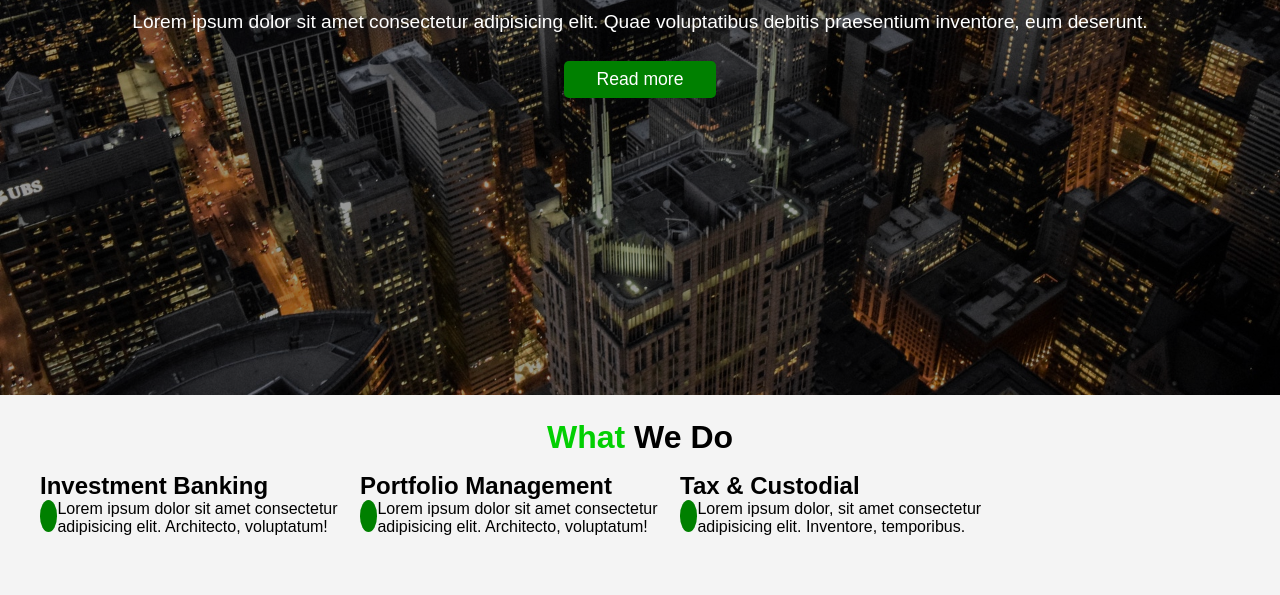
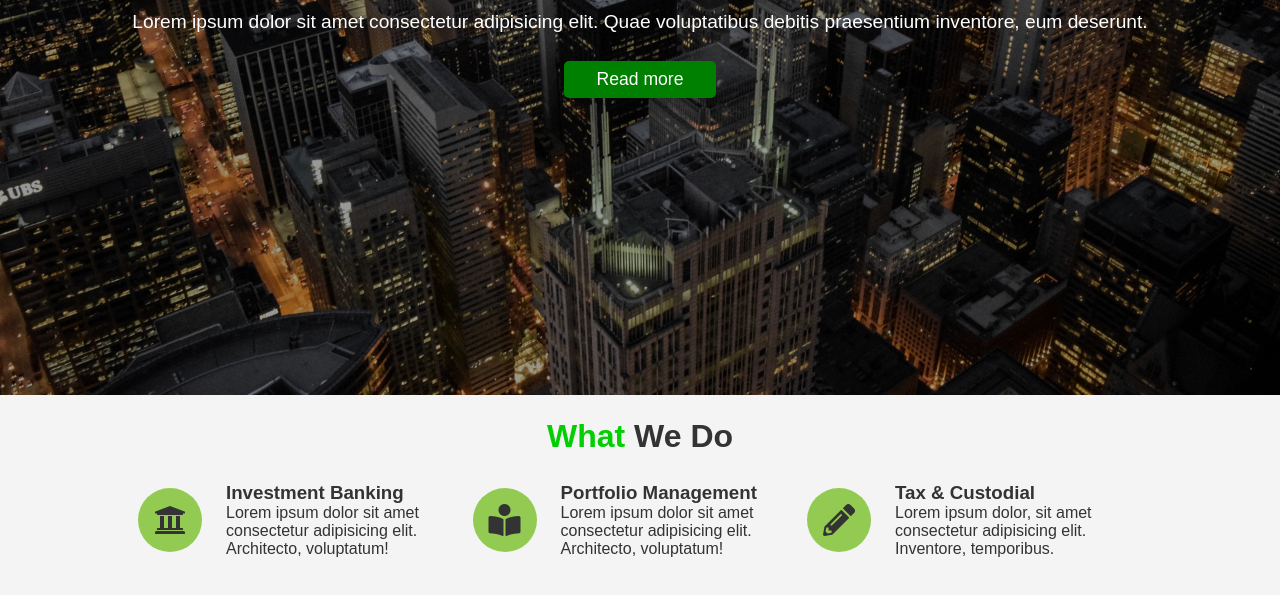
Before and after one commit to muhammadumarfarooq/account-ledger, a plain HTML site: page index.html in a window 1280 px wide. Shown: the part 465-1060 px from the top of the page. Drawn offline with Linux system fonts and the light colour scheme.

Commit message:
Completing the features area with some improvements

```diff
--- a/index.html
+++ b/index.html
@@ -28,32 +28,43 @@
       <p class="showcase-content__info">Lorem ipsum dolor sit amet consectetur adipisicing elit. Quae voluptatibus debitis praesentium inventore, eum deserunt.</p>
       <button class="showcase-btn">Read more</button>
     </section>
-
   </header>
 
   <section class="services">
-    <h2 class="services__heading"><span class="primary-text">What</span> We Do</h2>
     <div class="service-container">
 
+      <h2 class="services__heading"><span class="primary-text">What</span> We Do</h2>
+        <div class="items">
+
+          <div class="item">
+            <i class="fas fa-university fa-2x"></i>
             <div>
-       <h2>Investment Banking</h2>
+
+              <h3>Investment Banking</h3>
               <div class="service">
-         <div class="dot"></div>
                 <p class="services__info">Lorem ipsum dolor sit amet consectetur adipisicing elit. Architecto, voluptatum!</p>
               </div>
             </div>
+          </div>
+          <div class="item">
+            <i class="fas fa-book-reader fa-2x"></i>
             <div>
-       <h2>Portfolio Management</h2>
+
+              <h3>Portfolio Management</h3>
               <div class="service">
-         <div class="dot"></div>
                 <p class="services__info">Lorem ipsum dolor sit amet consectetur adipisicing elit. Architecto, voluptatum!</p>
               </div>
             </div>
+          </div>
+
+          <div class="item">
+              <i class="fas fa-pencil-alt fa-2x"></i>
               <div>
-        <h2>Tax & Custodial</h2>
+                <h3>Tax & Custodial</h3>
                 <div class="service">
-          <div class="dot"></div>
                   <p class="services__info">Lorem ipsum dolor, sit amet consectetur adipisicing elit. Inventore, temporibus.</p>
+                </div>
+            </div>
           </div>
           </div>
         </div>
--- a/style.css
+++ b/style.css
@@ -16,8 +16,8 @@ body{
   padding: 1rem;
   z-index: 1;
   color: #fff;
+}
 
-}
 .primary-text{
   color: rgb(2, 207, 2);
 }
@@ -72,8 +72,6 @@ body{
   .showcase-content__info{
     font-size: 1.2rem;
     margin-bottom: 0.75rem;
-
-    /* color: green; */
   }
 
   .showcase-btn{
@@ -94,30 +92,60 @@ body{
 /* Services */
 
 .services{
-  height: 40vh;
-  padding: 1.5rem;
+  /* height: 40vh; */
+  padding: 1.5rem 0;
   background: #f4f4f4;
+  color: #333;
+}
+
+.service-container{
+  /* display: flex;
+  padding: 1rem; */
+  /* justify-content: flex-end;
+  align-items: center;
+  align-content: center;  */
+  /* height: 100%; */
+  max-width: 1100px;
+  margin: auto;
+  padding: 0 2rem;
+  overflow: hidden;
+
 }
 
 .services__heading{
   text-align: center;
+  /* font-size: 2rem; */
   font-size: 2rem;
-}
-
-.service-container{
-  display: flex;
-  padding: 1rem;
-  /* justify-content: flex-end;
-  align-items: center;
-  align-content: center;  */
-  /* height: 100%; */
-}
-
-.service-container div{
-  width: 25vw;
+  margin-bottom: 0.75rem;
+  line-height: 1.1;
 }
 
 
+/* .service-container div{
+  width: 25vw;
+} */
+
+.items{
+  display: flex;
+  padding: 1rem;
+}
+
+.item{
+  display: flex;
+}
+
+.item i {
+  background: #93cb52;
+  padding: 1rem;
+  border-radius: 50%;
+  margin-right: 1.5rem;
+  align-self: center;
+  margin-bottom: 0;
+}
+
+
+
+/*
 .dot{
   width: 2rem !important;
   height: 2rem;
@@ -128,4 +156,4 @@ body{
 .service{
   display: flex;
   justify-content: flex-end;
-}
+} */
```
Lines whose indentation alone changed are shown as unchanged.
